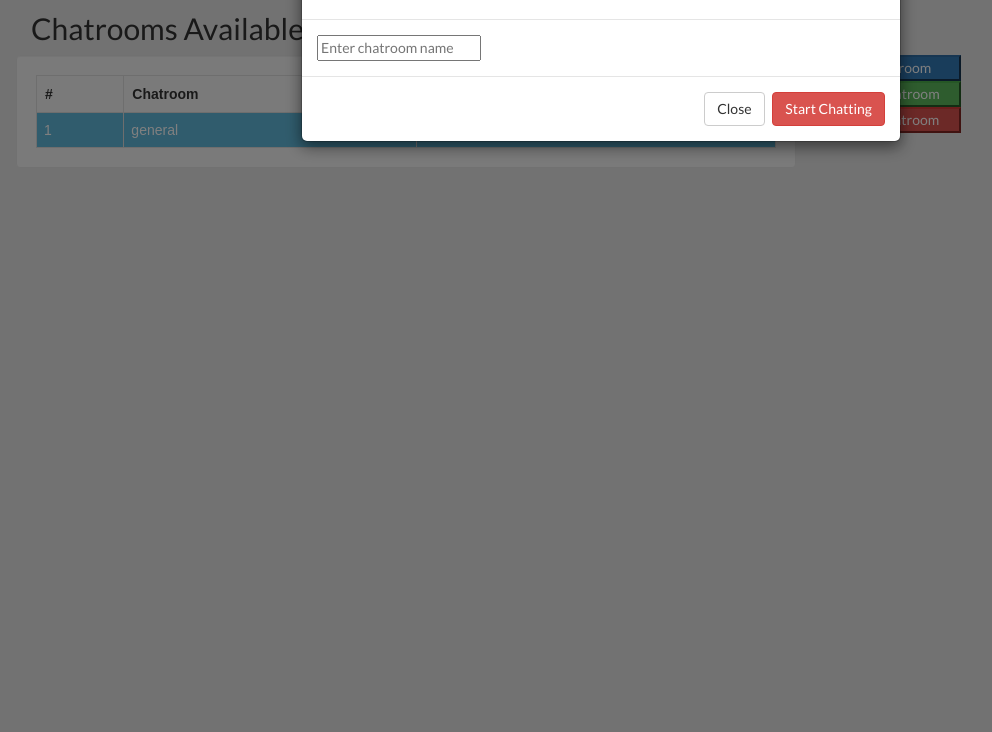
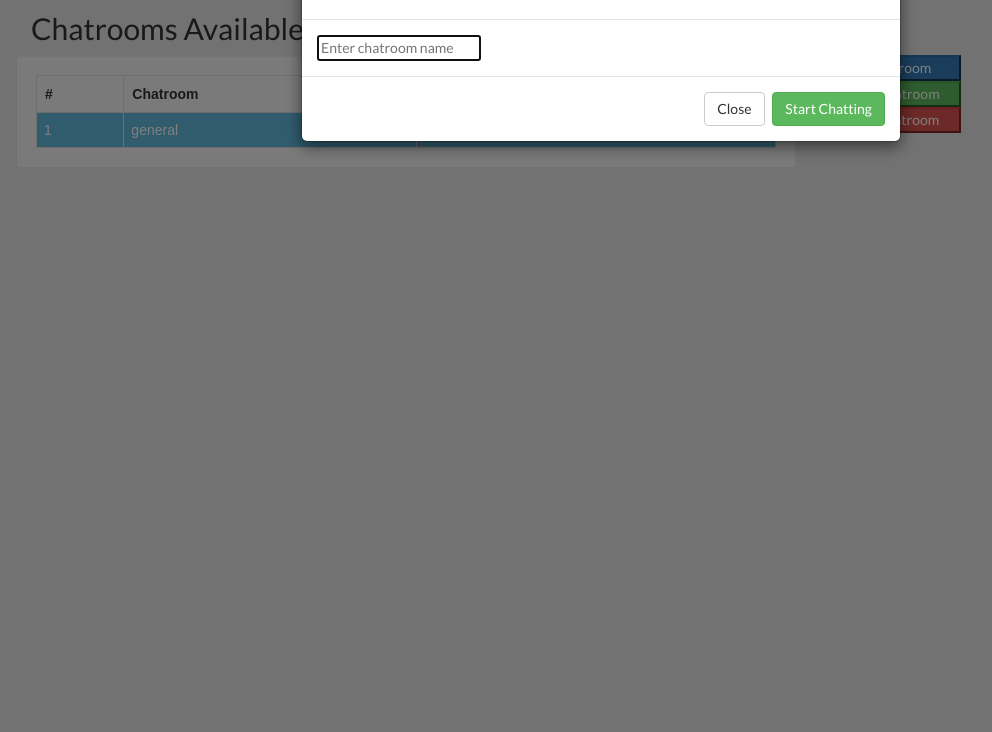
Before and after one commit to imandrewli/App, a Flask app: page /dashboard in a window 1280 px wide, after a click on "Create Chatroom". Shown: the part 68-800 px from the top of the page, without its empty margins (39-1031 px from the left). Run offline with Flask 2, Linux system fonts and the light colour scheme; some libraries are stand-ins or nearby versions.

Commit message:
modal input clear and focus redone

```diff
--- a/theapp/static/js/dashboard.js
+++ b/theapp/static/js/dashboard.js
@@ -26,6 +26,14 @@ $('#join_room').on('click', function () {
         window.location = linkLocation;
     }
 });
+
+$('#modalCreate').on('hidden.bs.modal', function () {
+    $(this).find('form').trigger('reset');
+})
+
+$('#modalCreate').on('shown.bs.modal', function () {
+    $("#chatroom-inputfield").focus();
+})
 
 function generateTable(rooms, users) {
     var roomsArray = rooms.split(',')
--- a/theapp/templates/dashboard.html
+++ b/theapp/templates/dashboard.html
@@ -40,12 +40,12 @@
         <div class="modal-body">
           <form id="create-chatroom" action="/" method="post">
             <div class="field-wrap">
-              <input class="room" autocomplete="off" placeholder="Enter chatroom name" autofocus="autofocus" />
+              <input class="room" id="chatroom-inputfield" autocomplete="off" placeholder="Enter chatroom name" />
             </div>
         </div>
         <div class="modal-footer">
           <button type="button" class="btn btn-default" data-dismiss="modal">Close</button>
-          <button id="start_chatting" class="btn btn-danger" type="submit">Start Chatting</button>
+          <button id="start_chatting" class="btn btn-success" type="submit">Start Chatting</button>
           </form>
         </div>
       </div>
@@ -60,17 +60,17 @@
       <div class="modal-content">
         <div class="modal-header">
           <button type="button" class="close" data-dismiss="modal">&times;</button>
-          <h4 class="modal-title">Create Chatroom</h4>
+          <h4 class="modal-title">Delete Chatroom</h4>
         </div>
         <div class="modal-body">
           <form id="create-chatroom" action="/" method="post">
             <div class="field-wrap">
-              <input class="room" autocomplete="off" placeholder="Enter chatroom name" autofocus="autofocus" />
+              <p> Are you sure you want to delete the room? </p>
             </div>
         </div>
         <div class="modal-footer">
           <button type="button" class="btn btn-default" data-dismiss="modal">Close</button>
-          <button id="start_chatting" class="btn btn-danger" type="submit">Start Chatting</button>
+          <button id="delete-room" class="btn btn-danger" type="submit">Delete Room</button>
           </form>
         </div>
       </div>
```
